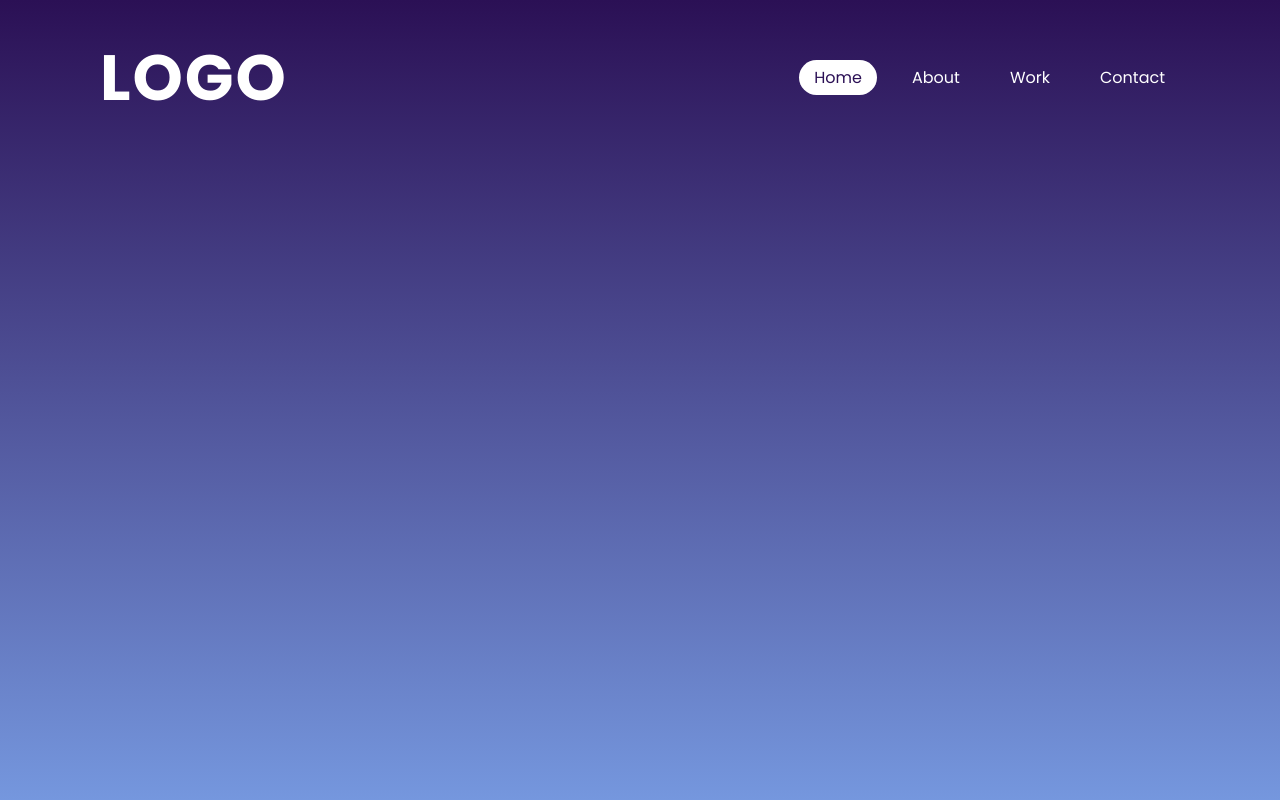
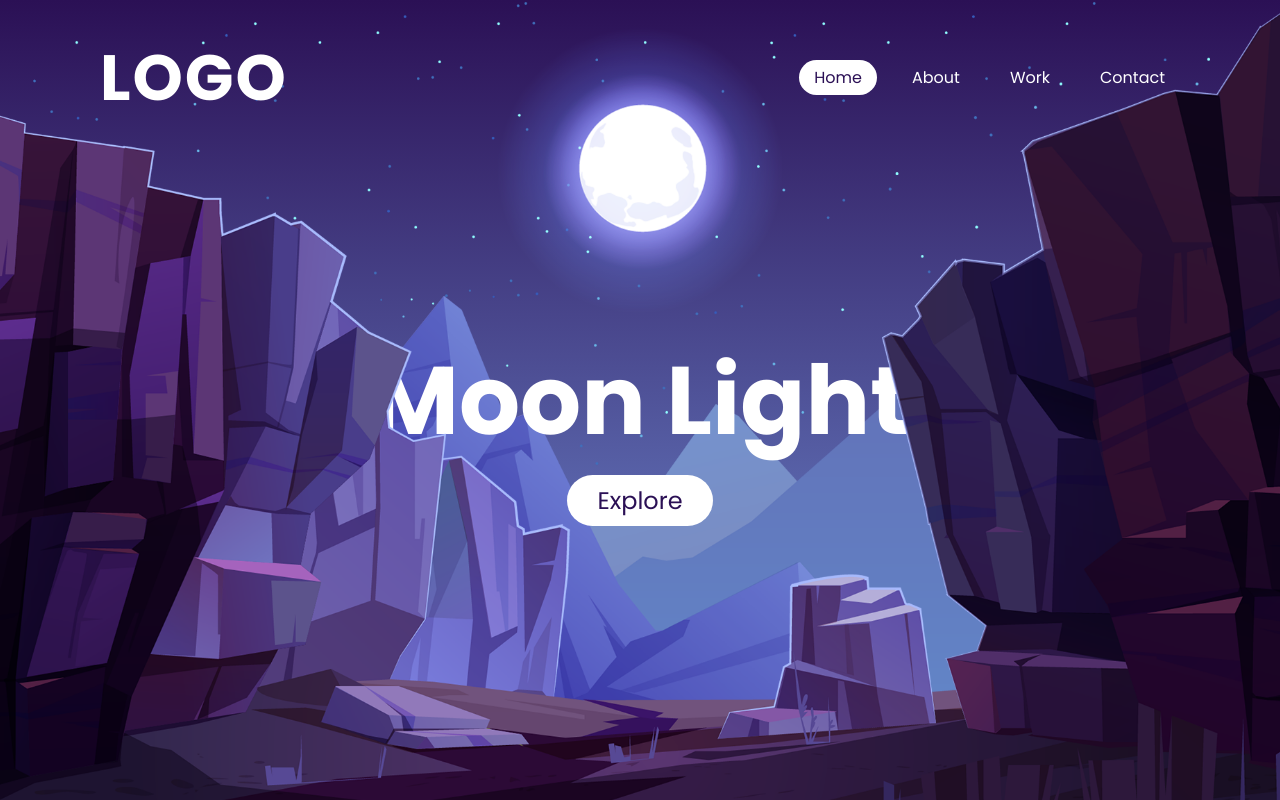
Before and after one commit to mittwoch01/Parallax-Scrolling-Website, a plain HTML site: page index.html in a window 1280 px wide. Drawn offline with Linux system fonts and the light colour scheme.

Commit message:
[feat]index.html&Style.css : section 영역 추가 및 html, css 기본 구성

```diff
--- a/Style.css
+++ b/Style.css
@@ -20,6 +20,7 @@ header{
     display: flex;
     justify-content: space-between;
     align-items: center;
+    z-index: 10000;
 }
 header h1 .logo{
     color: #fff;
@@ -48,3 +49,44 @@ header ul li a.active {
     background-color: #fff;
     color: #2b1055;
 }
+section{
+    position: relative;
+    width: 100%;
+    height: 100vh;
+    padding: 100px;
+    display: flex;
+    justify-content: center;
+    align-items: center;
+}
+section img{
+    position: absolute;
+    top: 0;
+    left: 0;
+    width: 100%;
+    height: 100%;
+    object-fit: cover;
+    pointer-events: none;
+}
+section img#moon{
+    mix-blend-mode: screen;
+}
+section img#mountains_front{
+    z-index: 10;
+}
+#text{
+    position: absolute;
+    color: #fff;
+    white-space: nowrap;
+    font-size: 7.5vw;
+    z-index: 9;
+}
+#btn{
+    text-decoration: none;
+    padding: 8px 30px;
+    border-radius: 40px;
+    background-color: #fff;
+    color: #2b1055;
+    font-size: 1.5em;
+    z-index: 9;
+    transform: translateY(100px);
+}
--- a/index.html
+++ b/index.html
@@ -17,5 +17,13 @@
             <li><a href="#">Contact</a></li>
         </ul>
     </header>
+    <section>
+        <img src="./assets_03/stars.png" id="stars">
+        <img src="./assets_03/moon.png" id="moon">
+        <img src="./assets_03/mountains_behind.png" id="mountains_behind">
+        <h2 id="text">Moon Light</h2>
+        <a href="#" id="btn">Explore</a>
+        <img src="./assets_03/mountains_front.png" id="mountains_front">
+    </section>
 </body>
 </html>
```
Also changed, not shown: 1 other file.
